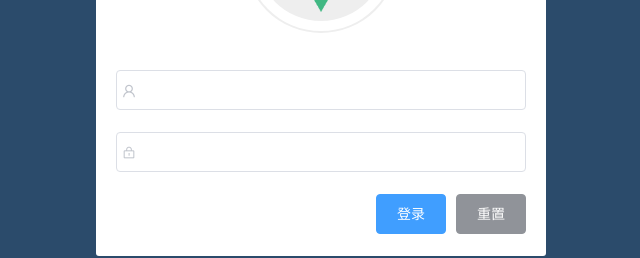
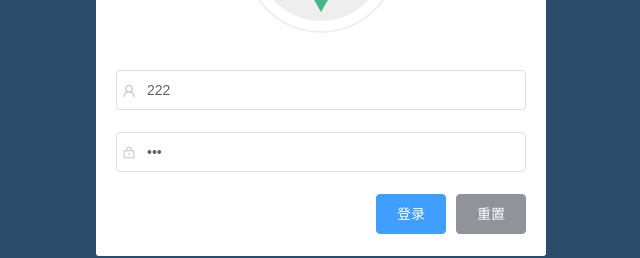
Before and after one commit to digitbase/mytest, a Vue app: page /#/login in a window 1280 px wide. Shown: the part 294-552 px from the top of the page, without its empty margins (319-959 px from the left). Built offline with nearby package versions, Linux system fonts and the light colour scheme.

Commit message:
表单的数据绑定

```diff
--- a/src/components/Login.vue
+++ b/src/components/Login.vue
@@ -5,14 +5,14 @@
 				<img src="../assets/logo.png" alt="placehold" />
 			</div>
 			<div>
-				<el-form class="login_form" label-width="0px">
+				<el-form class="login_form" label-width="0px" :model="loginForm">
 					<el-form-item prop="name">
-						<el-input prefix-icon="iconfont icon-user"></el-input>
+						<el-input prefix-icon="iconfont icon-user" v-model="loginForm.username"></el-input>
 					</el-form-item>
 
 					<el-form-item prop="password">
 						<el-input
-							prefix-icon="iconfont icon-password"></el-input>
+							prefix-icon="iconfont icon-password" v-model="loginForm.password" type="password"></el-input>
 					</el-form-item>
 
 					<el-form-item prop="button" class="btns">
@@ -26,7 +26,16 @@
 </template>
 
 <script>
-export default {};
+export default {
+  data() {
+    return {
+      loginForm:{
+        username: "222",
+        password: "333",
+      }
+    }
+  },
+};
 </script>
 
 <style lang="scss" scoped>
```
